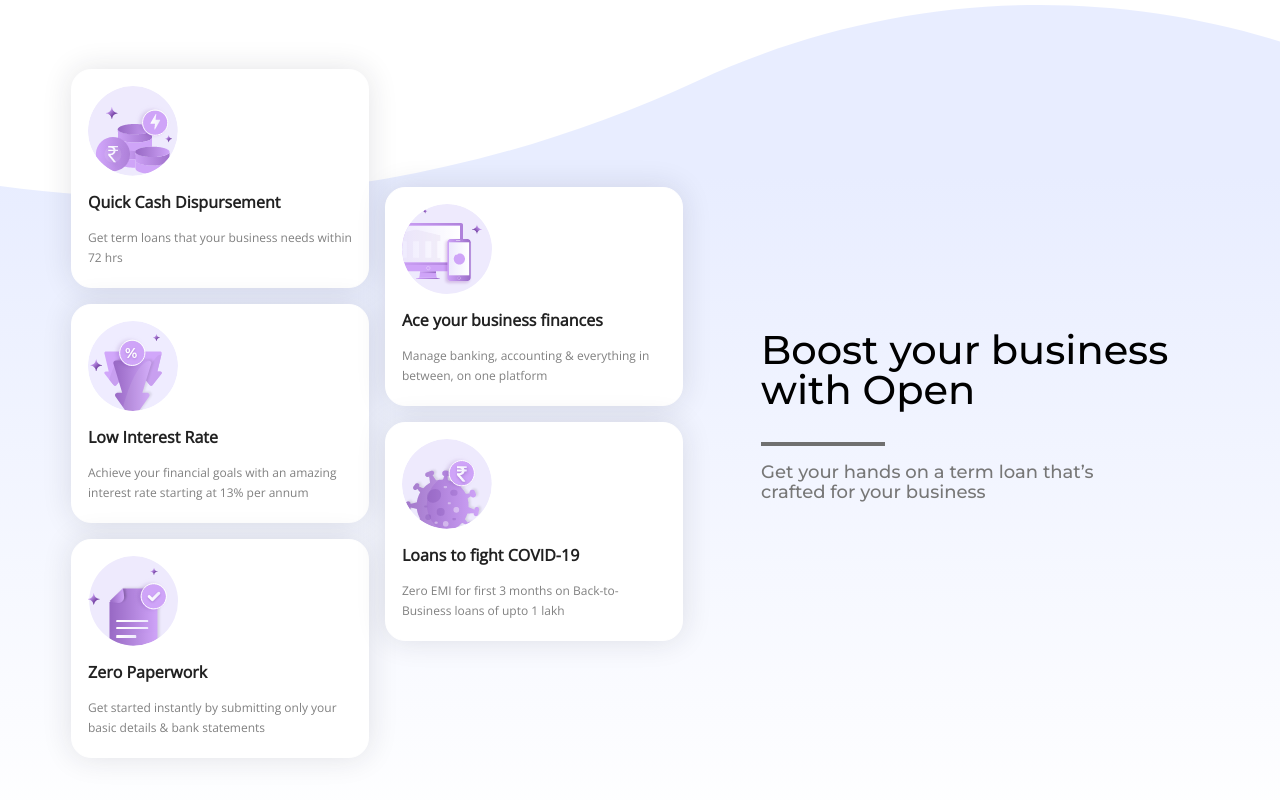
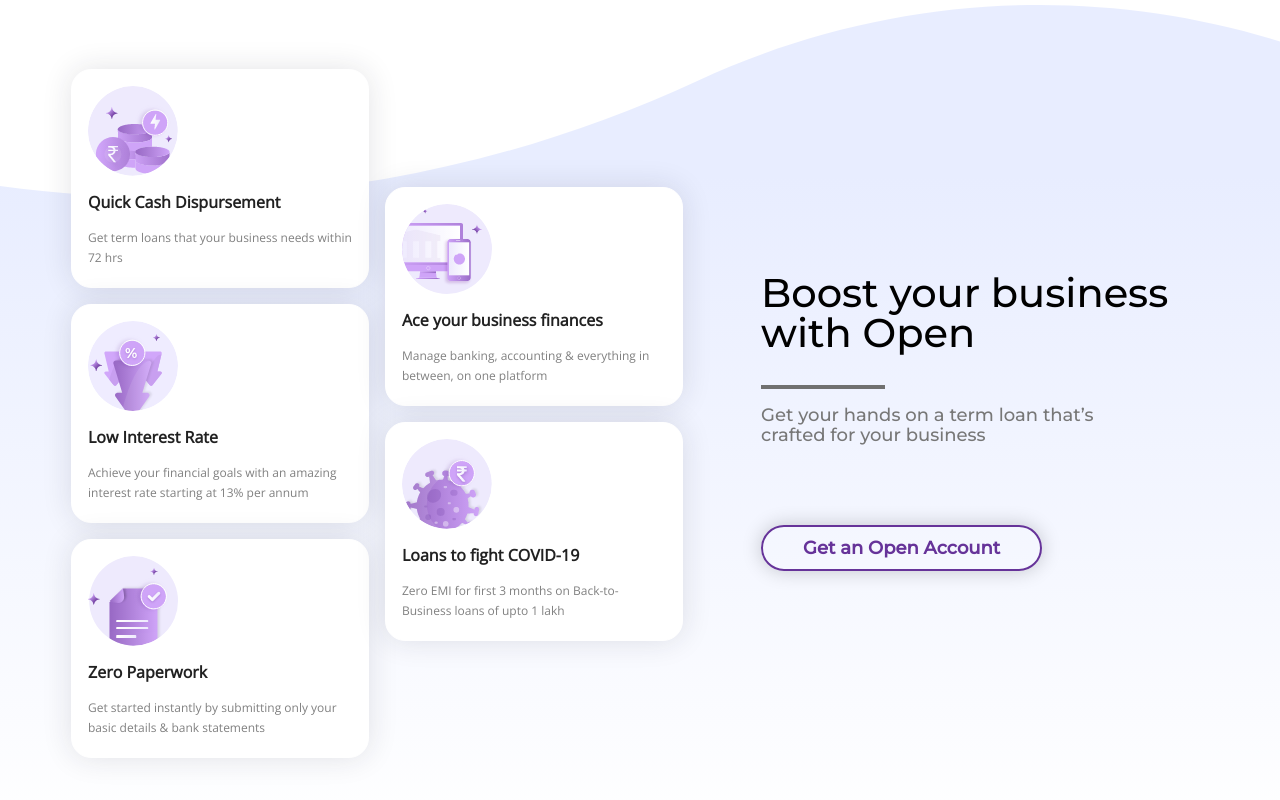
Before and after one commit to abhikhatri67/openfin, an Angular app: page / in a window 1280 px wide. Shown: the part 795-1595 px from the top of the page. Built offline with nearby package versions, Linux system fonts and the light colour scheme.

Commit message:
Dashboard completed, header styling and background is left.

```diff
--- a/src/app/dashboard/dashboard-container/dashboard-container.component.css
+++ b/src/app/dashboard/dashboard-container/dashboard-container.component.css
@@ -124,3 +124,30 @@
   margin-top: 2rem;
   margin-bottom: 1rem;
 }
+
+.btn-container {
+  margin-top: 5rem;
+}
+
+.btn {
+  border-radius: 10px;
+  color: white;
+  padding: 10px 40px;
+  font-size: 18px;
+  font-family: "Montserrat", sans-serif;
+  cursor: pointer;
+  background-color: transparent;
+  box-shadow: 0px 0px 20px #00000033;
+  border: 2px solid #663399;
+  border-radius: 24px;
+  color: #663399;
+  font-weight: bold;
+}
+
+.btn:active {
+  transform: scale(0.98);
+}
+
+.btn:focus {
+  outline: 0;
+}
--- a/src/app/dashboard/dashboard-container/dashboard-container.component.html
+++ b/src/app/dashboard/dashboard-container/dashboard-container.component.html
@@ -136,6 +136,9 @@
         <div class="open-account-title">Boost your business with Open</div>
         <div class="line3"></div>
         <p>Get your hands on a term loan that’s crafted for your business</p>
+        <div class="btn-container">
+          <button class="btn">Get an Open Account</button>
+        </div>
       </div>
     </div>
   </section>
--- a/src/index.html
+++ b/src/index.html
@@ -2,7 +2,7 @@
 <html lang="en">
   <head>
     <meta charset="utf-8" />
-    <title>Open Financial</title>
+    <title>Abhishek Khatri</title>
     <base href="/" />
     <meta name="viewport" content="width=device-width, initial-scale=1" />
     <link rel="icon" type="image/x-icon" href="favicon.ico" />
```
